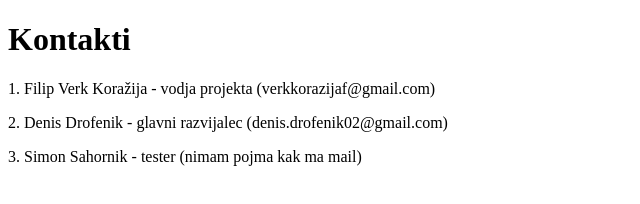
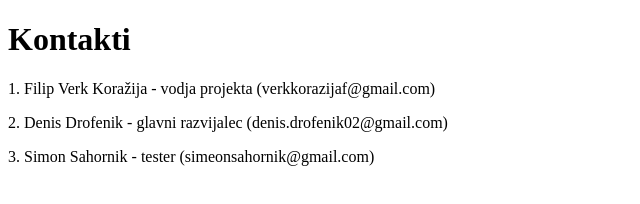
Before and after one commit to filipkorazija/Naloga7, a plain HTML site: page kontakti.html in a window 1280 px wide. Shown: the full height of the page, 0-640 px from the left. Drawn offline with Linux system fonts and the light colour scheme.

Commit message:
Update kontakti.html

```diff
--- a/kontakti.html
+++ b/kontakti.html
@@ -10,7 +10,7 @@
 
 <p>1. Filip Verk Koražija - vodja projekta (verkkorazijaf@gmail.com)</p>
 <p>2. Denis Drofenik - glavni razvijalec (denis.drofenik02@gmail.com)</p>
-<p>3. Simon Sahornik - tester (nimam pojma kak ma mail)</p>
+<p>3. Simon Sahornik - tester (simeonsahornik@gmail.com)</p>
 
 </body>
 </html>
```
